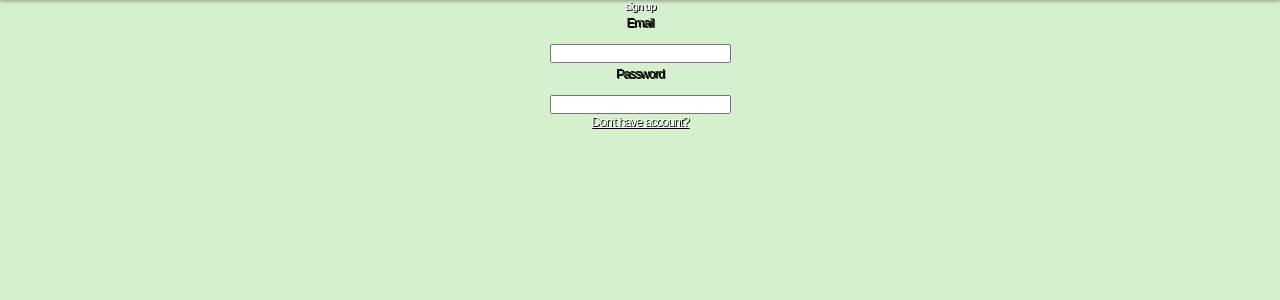
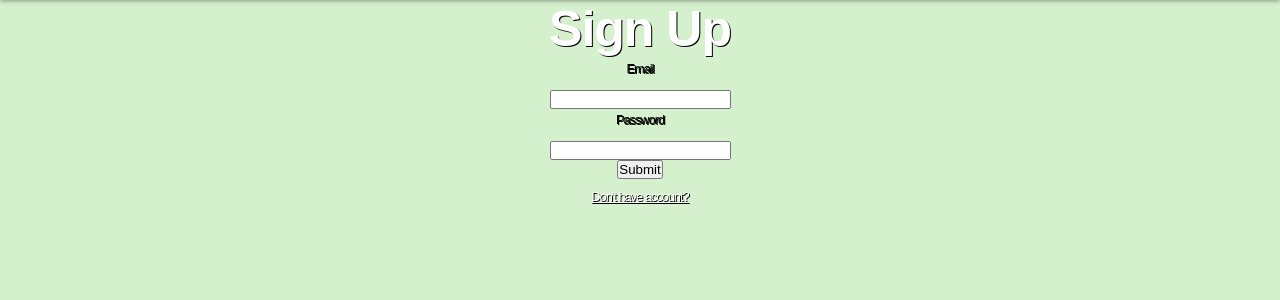
Before and after one commit to mcclure-calvin-wm/CyberDump1, a PHP site: page /contact.html in a window 1280 px wide. Shown: the part 173-473 px from the top of the page. Run offline with PHP 8.4, Linux system fonts and the light colour scheme.

Commit message:
edited Rogelios sign in page

```diff
--- a/freehtml5buildings/contact.html
+++ b/freehtml5buildings/contact.html
@@ -34,18 +34,21 @@
       </div><!--close menubar-->
 	</nav>
   </div>
-<div id="Signup">
-  <h5>sign up</h5>
+  <div id="123">
+    <form id="Signup">
+            <h5>Sign Up</h5>
             <p>Email</p>
             <input type="text">
             <p>Password</p>
             <input type="text">
+            <br>
+            <button type="submit">Submit</button>
         <div id="signs">
             <a href="createAccount.html">Don't have account?</a>
+        </div>
+    </form>
 
   </div>
-</div>
-
 </body>
 
 </html>
--- a/freehtml5buildings/css/signup.css
+++ b/freehtml5buildings/css/signup.css
@@ -387,3 +387,15 @@ ul img {
     margin-left: auto;
     margin-right: auto;
 }
+
+#123 {
+    background-color: #8fa28b;
+}
+
+#signs {
+    margin-top: 10px;
+}
+
+h5 {
+    font-size: 50px;
+}
```
Lines whose indentation alone changed are shown as unchanged.
